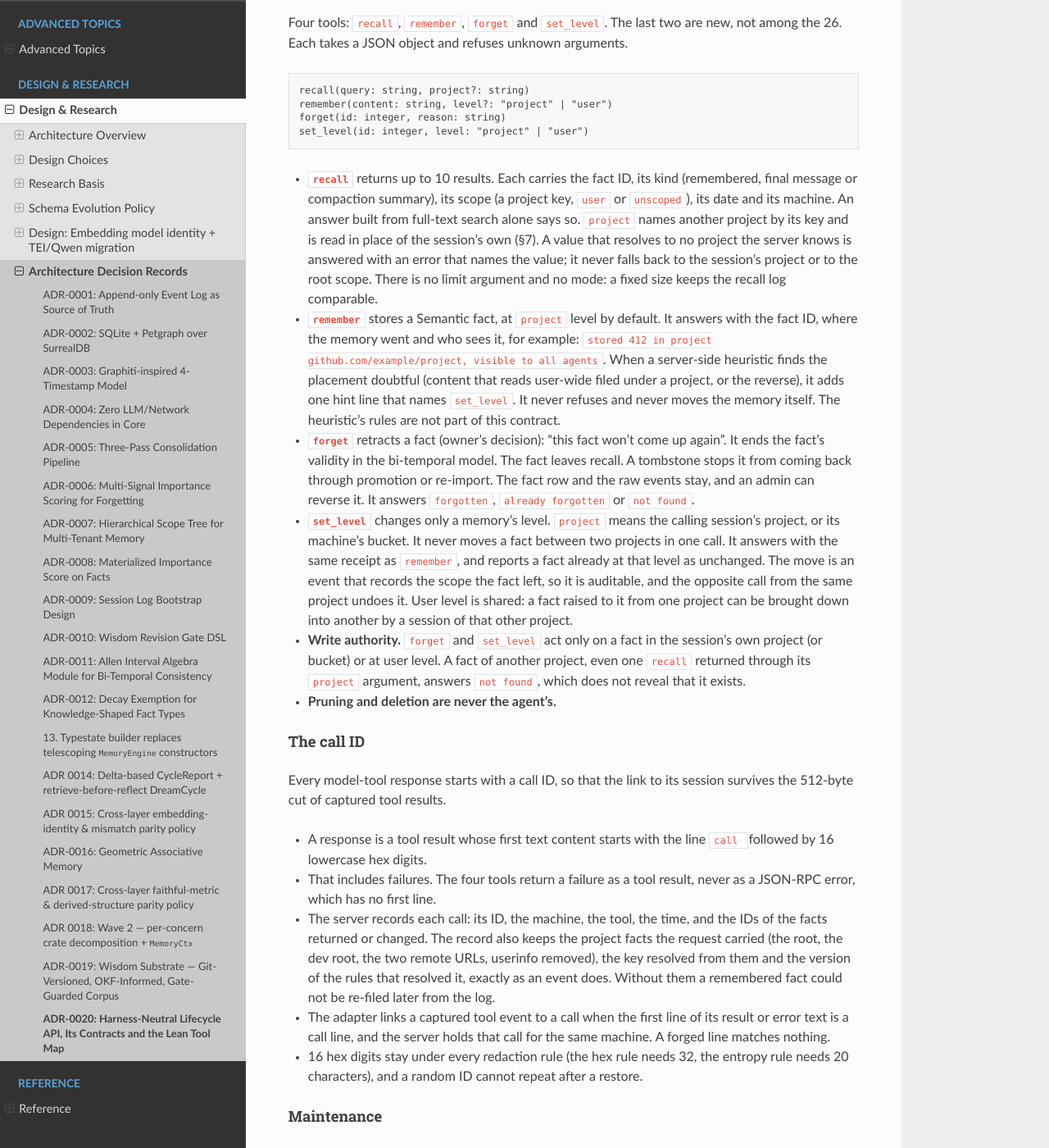
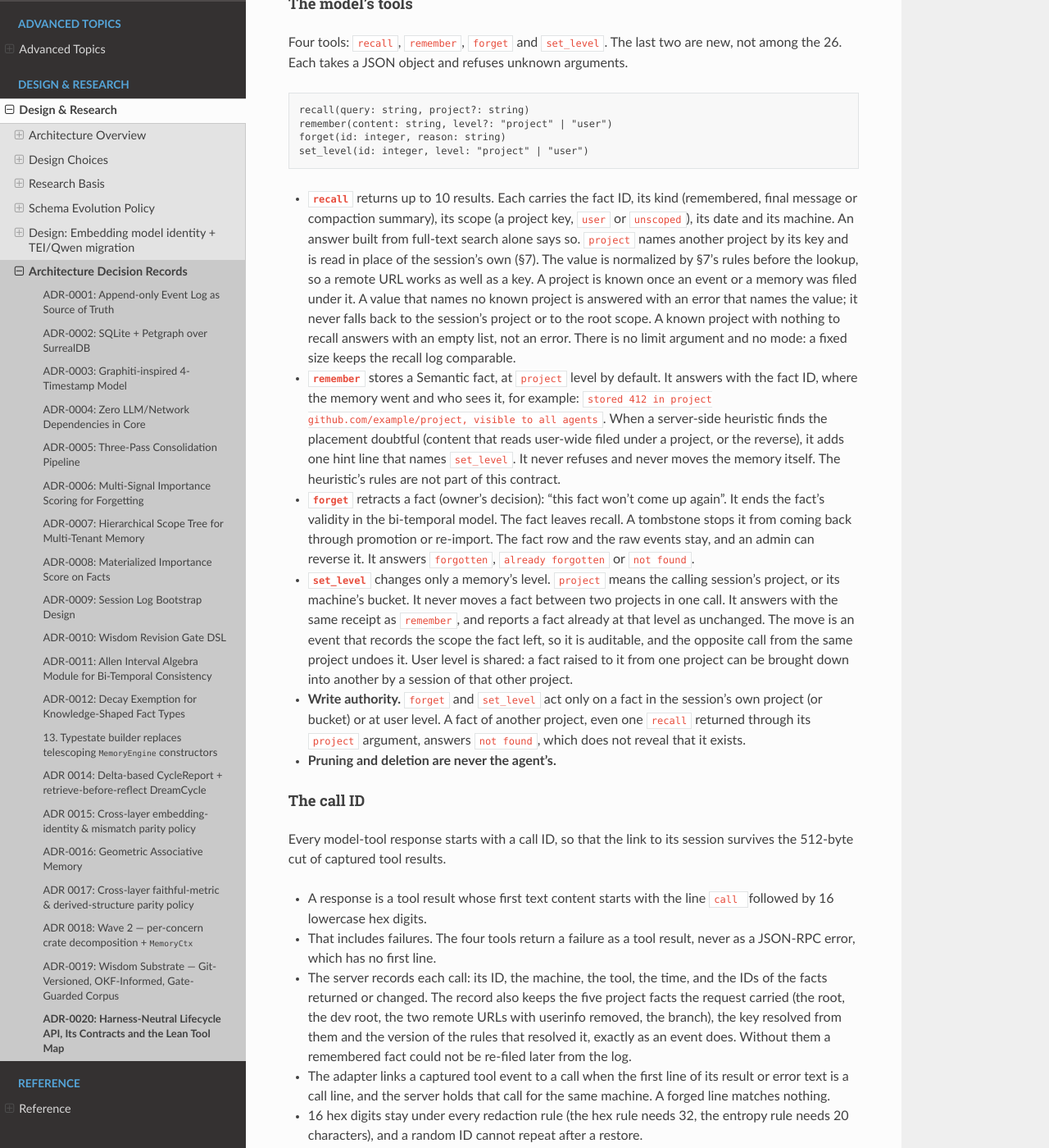
Before and after one commit to dutiona/memory-engine, a Sphinx documentation site: the page built from docs/design/adr/0020-harness-neutral-lifecycle-api.md, in a window 1280 px wide and 1400 px high, scrolled down 13657 px. Shown: the whole window at 82% size. Built offline with Sphinx 7.4.7 and the Read the Docs theme 3.1.0, drawn with Linux system fonts in a browser that asks for light colours; pages that are not in the unit, such as notebooks, are missing from menus; some of the changed text lies outside the part shown.

Commit message:
docs(adr): pin four values the last review round found open in ADR-0020
- the version of the key-derivation rules is an integer, 1 for the
  rules of this record, so the three tickets that store it agree;
- a call record keeps the five project facts, the branch included;
- a context read past the server budget returns a block that holds only
  the status line, so the model is told that recall timed out;
- recall's project argument is normalized before the lookup, and a
  project is known once an event or a memory was filed under it.

Claude-Session: https://claude.ai/code/session_01Qu4X2gk2tP1B7rGmLCnLzB

````diff
--- a/docs/design/adr/0020-harness-neutral-lifecycle-api.md
+++ b/docs/design/adr/0020-harness-neutral-lifecycle-api.md
@@ -285,7 +285,7 @@ ADR-0007 splits a scope path on `/`. A key used as is would therefore nest: proj
 - **No key derived:** the memory goes to that machine's `unscoped` bucket, which is never injected into a project.
 - **Reads.** `recall` and the context block read the session's project and the user level, exactly. A session with no key reads its machine's bucket and the user level. Another project is reachable only through `recall`'s `project` argument. It swaps the project: the read is then the named project and the user level, not the session's own project, and it never reaches a bucket. Nothing reads the root scope.
 
-Every event and every model-tool call record keeps its decoded facts, userinfo removed, with the resolved key and the version of the derivation rules, so ADR-0021 can re-file history without capturing it again.
+Every event and every model-tool call record keeps its decoded facts, userinfo removed, with the resolved key and the version of the derivation rules, so ADR-0021 can re-file history without capturing it again. That version is an integer owned by the key derivation: the rules of this section are version 1, and any change to them increments it.
 
 ### 8. Lean tool map
 
@@ -335,7 +335,7 @@ forget(id: integer, reason: string)
 set_level(id: integer, level: "project" | "user")
 ```
 
-- **`recall`** returns up to 10 results. Each carries the fact ID, its kind (remembered, final message or compaction summary), its scope (a project key, `user` or `unscoped`), its date and its machine. An answer built from full-text search alone says so. `project` names another project by its key and is read in place of the session's own (§7). A value that resolves to no project the server knows is answered with an error that names the value; it never falls back to the session's project or to the root scope. There is no limit argument and no mode: a fixed size keeps the recall log comparable.
+- **`recall`** returns up to 10 results. Each carries the fact ID, its kind (remembered, final message or compaction summary), its scope (a project key, `user` or `unscoped`), its date and its machine. An answer built from full-text search alone says so. `project` names another project by its key and is read in place of the session's own (§7). The value is normalized by §7's rules before the lookup, so a remote URL works as well as a key. A project is known once an event or a memory was filed under it. A value that names no known project is answered with an error that names the value; it never falls back to the session's project or to the root scope. A known project with nothing to recall answers with an empty list, not an error. There is no limit argument and no mode: a fixed size keeps the recall log comparable.
 - **`remember`** stores a Semantic fact, at `project` level by default. It answers with the fact ID, where the memory went and who sees it, for example: `stored 412 in project github.com/example/project, visible to all agents`. When a server-side heuristic finds the placement doubtful (content that reads user-wide filed under a project, or the reverse), it adds one hint line that names `set_level`. It never refuses and never moves the memory itself. The heuristic's rules are not part of this contract.
 - **`forget`** retracts a fact (owner's decision): "this fact won't come up again". It ends the fact's validity in the bi-temporal model. The fact leaves recall. A tombstone stops it from coming back through promotion or re-import. The fact row and the raw events stay, and an admin can reverse it. It answers `forgotten`, `already forgotten` or `not found`.
 - **`set_level`** changes only a memory's level. `project` means the calling session's project, or its machine's bucket. It never moves a fact between two projects in one call. It answers with the same receipt as `remember`, and reports a fact already at that level as unchanged. The move is an event that records the scope the fact left, so it is auditable, and the opposite call from the same project undoes it. User level is shared: a fact raised to it from one project can be brought down into another by a session of that other project.
@@ -348,7 +348,7 @@ Every model-tool response starts with a call ID, so that the link to its session
 
 - A response is a tool result whose first text content starts with the line `call ` followed by 16 lowercase hex digits.
 - That includes failures. The four tools return a failure as a tool result, never as a JSON-RPC error, which has no first line.
-- The server records each call: its ID, the machine, the tool, the time, and the IDs of the facts returned or changed. The record also keeps the project facts the request carried (the root, the dev root, the two remote URLs, userinfo removed), the key resolved from them and the version of the rules that resolved it, exactly as an event does. Without them a remembered fact could not be re-filed later from the log.
+- The server records each call: its ID, the machine, the tool, the time, and the IDs of the facts returned or changed. The record also keeps the five project facts the request carried (the root, the dev root, the two remote URLs with userinfo removed, the branch), the key resolved from them and the version of the rules that resolved it, exactly as an event does. Without them a remembered fact could not be re-filed later from the log.
 - The adapter links a captured tool event to a call when the first line of its result or error text is a call line, and the server holds that call for the same machine. A forged line matches nothing.
 - 16 hex digits stay under every redaction rule (the hex rule needs 32, the entropy rule needs 20 characters), and a random ID cannot repeat after a restore.
 
@@ -383,7 +383,7 @@ An injection records what the server served, not what the session saw. Normally
 | Budget | Value | Past it |
 |---|---|---|
 | Recall embed time limit | 500 ms, for `recall` and for the context build | Full-text search, flagged as degraded |
-| SessionStart server budget | 1,000 ms from request to response | The status line alone, `degraded (context timed out)` |
+| SessionStart server budget | 1,000 ms from request to response | A block that holds only the status line, `degraded (context timed out)`, so the model is told too |
 | Client timeout on the context read | 2.5 s in all, 1 s to connect. For the Claude Code client: `curl --connect-timeout 1 --max-time 2.5` | The client's fallback line |
 
 500 ms is about four times the embedder's measured 95th percentile under load. 1,000 ms leaves the full-text fallback room. 2.5 s adds connection setup over a slow link, and a machine that cannot reach the server gives up after one second.
````
